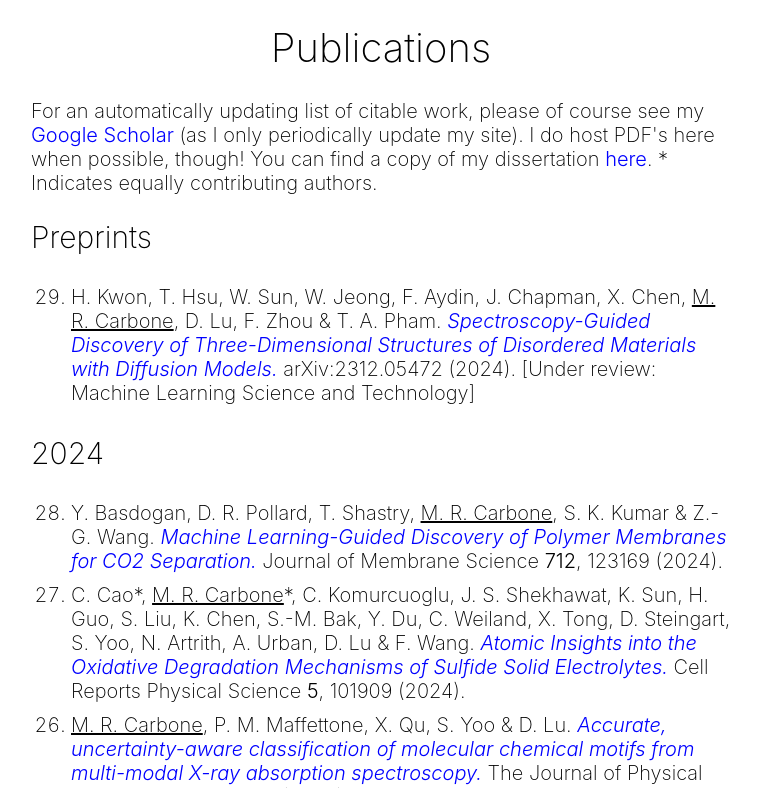
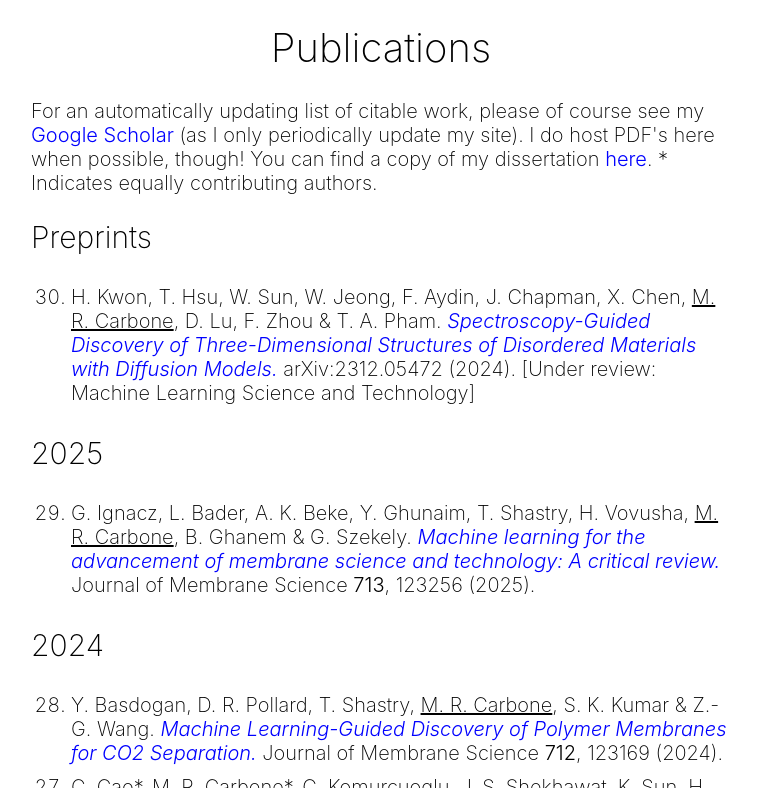
Before and after one commit to matthewcarbone/matthewcarbone.github.io, a Jekyll site: the page built from html/publications.html, in a window 1280 px wide and 900 px high, cut to the strip 112-900 px from the top of the window. Shown: the whole strip, without its empty margins (259-1019 px from the left). Built offline with Jekyll 4.4.1, drawn with Linux system fonts in a browser that asks for light colours.

Commit message:
Update publications

```diff
--- a/_data/publications.yml
+++ b/_data/publications.yml
@@ -18,6 +18,17 @@
     links:
       - address: null
         text: "Under review: Machine Learning Science and Technology"
+
+- year: 2025
+  publications:
+
+  - authors: G. Ignacz, L. Bader, A. K. Beke, Y. Ghunaim, T. Shastry, H. Vovusha, M. R. Carbone, B. Ghanem & G. Szekely
+    title: "Machine learning for the advancement of membrane science and technology: A critical review"
+    doi: "https://doi.org/10.1016/j.memsci.2024.123256"
+    journal: "Journal of Membrane Science"
+    volume: "713"
+    number: "123256"
+    year: 2025
 
 - year: 2024
   publications:
```
